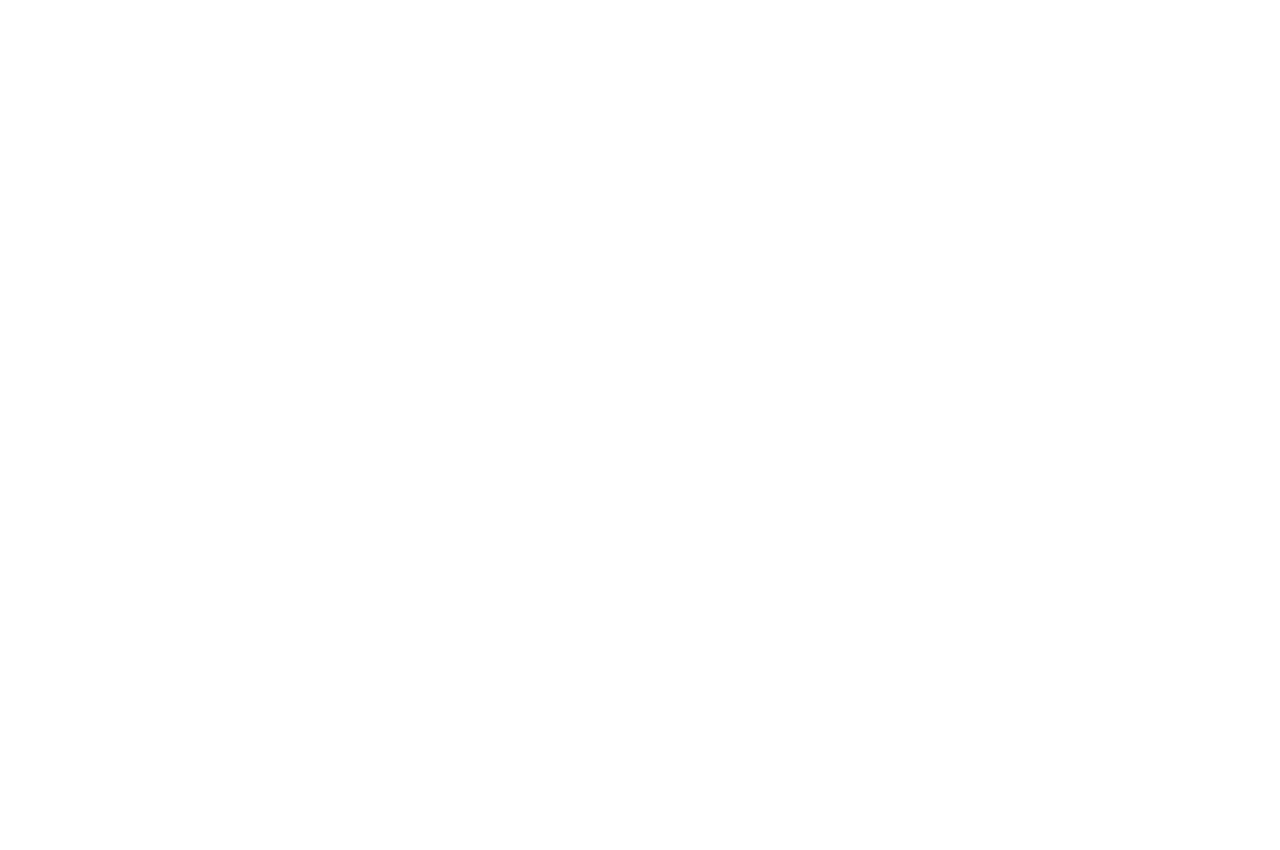
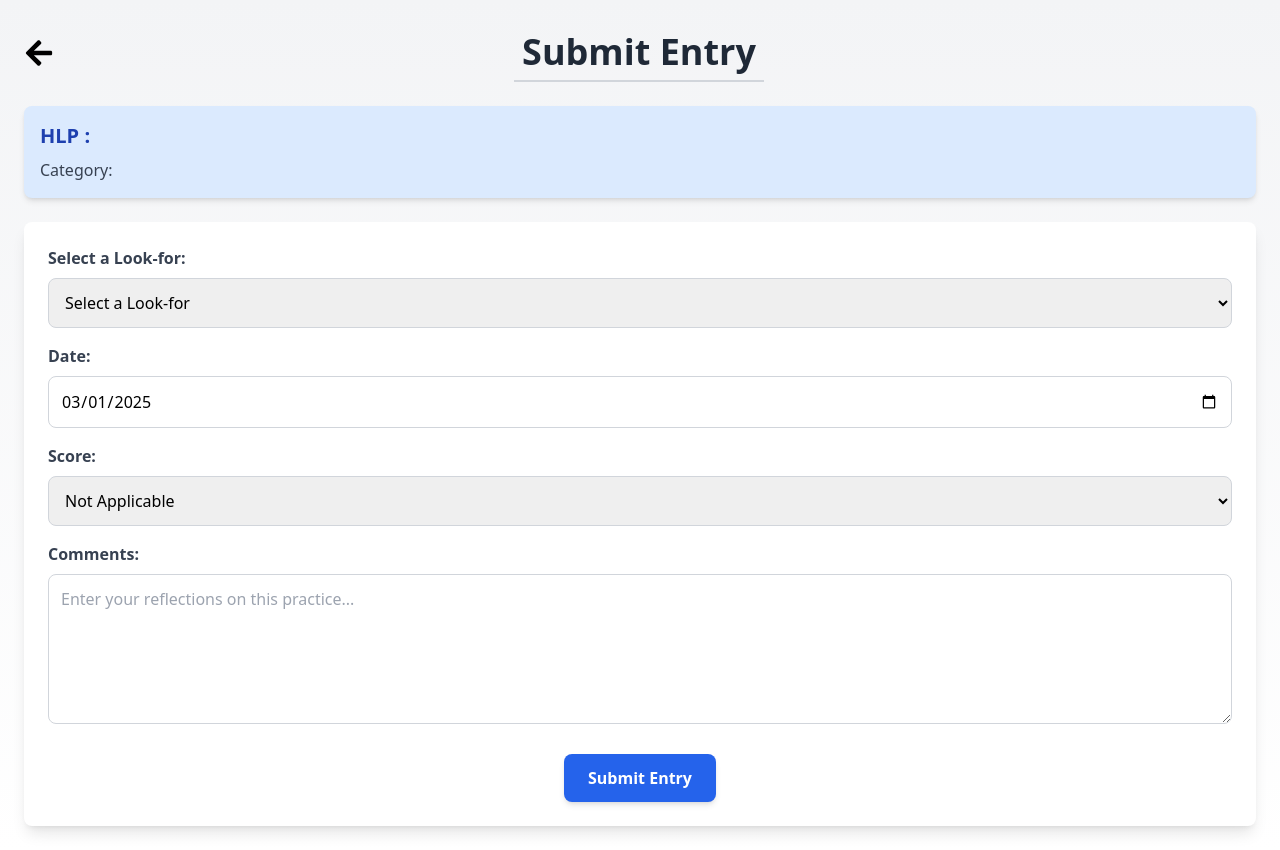
Before and after one commit to MNSU-HLP-Project/MNSU-HLP-Spr25, a React (Vite) app in the folder frontend/: page /entryform in a window 1280 px wide. Before the commit this address had no page. Before the commit the page ends 800 px from the top, so only its background shows below. Built offline with nearby package versions, Linux system fonts and the light colour scheme.

Commit message:
Connect HLP Selection to Entry Form and enhance form UI

```diff
--- a/frontend/src/App.jsx
+++ b/frontend/src/App.jsx
@@ -6,6 +6,7 @@ import MainMenu from "./Components/MainMenu";
 import HLPCategories from "./Components/HLPCategories";
 import StudentRegister from "./Components/StudentReg";
 import AdminPage from "./dashboard/adminpanel";
+import EntryForm from "./EntryForm";
 
 // import InviteLink from "./Components/InviteLink";
 import HLPSelection from "./Components/HLPSelection";
@@ -20,6 +21,7 @@ function App() {
       <Route path='/dashboard/' element = {<AdminPage/>}/>
       {/* <Route path='/link/' element={<InviteLink />} /> */}
       <Route path='/hlpselection/' element={<HLPSelection />} />
+      <Route path='/entryform/' element={<EntryForm />} />
     </Routes>
   );
 }
--- a/frontend/src/Components/HLPSelection.jsx
+++ b/frontend/src/Components/HLPSelection.jsx
@@ -37,8 +37,20 @@ const HLPSelection = () => {
     }
   }, [groupTitle]);
 
-  const handleClick = (hlp) => {
-    alert(`Clicked on ${hlp}`);
+  // Navigate to entry form with selected HLP data
+  const handleClick = (hlpId) => {
+    // Get the HLP data from the lookfors
+    const hlpData = HLP_LookFors[hlpId];
+
+    // Navigate to entry form with HLP data and group information
+    navigate("/entryform", {
+      state: {
+        hlpId: hlpId,
+        hlpTitle: hlpData.title,
+        hlpGroup: groupTitle,
+        lookFors: hlpData.lookFors
+      }
+    });
   };
 
   return (
@@ -68,7 +80,7 @@ const HLPSelection = () => {
           <div
             key={pillarId}
             className={`text-white ${color} p-6 w-full md:w-40 text-center rounded-lg shadow-lg cursor-pointer hover:${getDarkerShade(color)} transition`}
-            onClick={() => handleClick(`HLP ${pillarId}`)}
+            onClick={() => handleClick(pillarId)}
           >
             <strong className="text-xl">HLP {pillarId}</strong>
             <p>{HLP_LookFors[pillarId].title}</p>
@@ -83,7 +95,7 @@ const HLPSelection = () => {
           <div
             key={embeddedId}
             className={`${color} text-white p-4 w-full md:w-48 text-center rounded-lg shadow-lg cursor-pointer hover:${getDarkerShade(color)} transition`}
-            onClick={() => handleClick(`HLP ${embeddedId}`)}
+            onClick={() => handleClick(embeddedId)}
           >
             <strong className="text-xl">HLP {embeddedId}</strong>
             <p>{HLP_LookFors[embeddedId]?.title}</p>
--- a/frontend/src/EntryForm.jsx
+++ b/frontend/src/EntryForm.jsx
@@ -1,52 +1,165 @@
 import { useState } from "react";
 import axios from "axios";
+import { useLocation, useNavigate } from "react-router-dom";
+import { FaArrowLeft } from "react-icons/fa";
 
 const EntryForm = () => {
+  const location = useLocation();
+  const navigate = useNavigate();
+  const token = localStorage.getItem("jwtToken");
+
+  // Get HLP data from location state
+  const { hlpId, hlpTitle, hlpGroup, lookFors } = location.state || {};
+
+  // Initialize form data with HLP information
   const [formData, setFormData] = useState({
-    hlp_number: "",
-    date: "",
-    score: "",
+    hlp: hlpId || "",
+    lookfor_number: "",
+    date: new Date().toISOString().split('T')[0], // Set default date to today
+    score: "NA", // Default score
     comments: "",
   });
 
+  // State for selected lookFor
+  const [selectedLookFor, setSelectedLookFor] = useState("");
+
+  // Handle form field changes
   const handleChange = (e) => {
     setFormData({ ...formData, [e.target.name]: e.target.value });
   };
 
+  // Handle lookFor selection
+  const handleLookForChange = (e) => {
+    const lookForId = e.target.value;
+    setSelectedLookFor(lookForId);
+    setFormData({ ...formData, lookfor_number: lookForId });
+  };
+
+  // Handle form submission
   const handleSubmit = async (e) => {
     e.preventDefault();
+
+    // Prepare data for submission
+    const submissionData = {
+      ...formData,
+      // Add token for authentication if needed
+      token: token
+    };
+
     try {
-      const response = await axios.post("http://127.0.0.1:8000/api/create-entry/", formData);
+      const response = await axios.post("http://127.0.0.1:8000/api/create-entry/", submissionData);
       console.log("Entry created:", response.data);
       alert("Entry submitted successfully!");
-      setFormData({ hlp_number: "", date: "", score: "", comments: "" });
+
+      // Reset form or navigate back
+      navigate("/hlpcategories/");
     } catch (error) {
       console.error("Error submitting entry:", error);
       alert("Failed to submit entry.");
     }
   };
 
+  // Navigate back to HLP selection
+  const handleBackClick = () => navigate("/hlpselection/", { state: { name: hlpGroup } });
+
   return (
-    <div>
-      <h2>Submit an Entry</h2>
-      <form onSubmit={handleSubmit}>
-        <div>
-          <label>HLP Number:</label>
-          <input type="text" name="hlp_number" value={formData.hlp_number} onChange={handleChange} required />
+    <div className="min-h-screen bg-gradient-to-b from-gray-100 to-white p-6 flex flex-col">
+      {/* Header */}
+      <div className="flex justify-between items-center mb-6">
+        <FaArrowLeft
+          className="text-2xl md:text-3xl cursor-pointer hover:scale-110 transition-transform"
+          onClick={handleBackClick}
+        />
+        <h1 className="text-3xl md:text-4xl text-center font-bold text-gray-800 border-b-2 border-gray-300 p-2">
+          Submit Entry
+        </h1>
+        <div className="w-8"></div> {/* Empty div for spacing */}
+      </div>
+
+      {/* HLP Information */}
+      <div className="bg-blue-100 p-4 rounded-lg mb-6 shadow-md">
+        <h2 className="text-xl font-semibold text-blue-800 mb-2">HLP {hlpId}: {hlpTitle}</h2>
+        <p className="text-gray-700">Category: {hlpGroup}</p>
+      </div>
+
+      {/* Entry Form */}
+      <form onSubmit={handleSubmit} className="bg-white p-6 rounded-lg shadow-lg">
+        {/* Look-for Selection */}
+        <div className="mb-4">
+          <label className="block text-gray-700 font-semibold mb-2">Select a Look-for:</label>
+          <select
+            className="w-full p-3 border border-gray-300 rounded-lg focus:ring-2 focus:ring-blue-500"
+            onChange={handleLookForChange}
+            value={selectedLookFor}
+            required
+          >
+            <option value="">Select a Look-for</option>
+            {lookFors && Object.entries(lookFors).map(([id, text]) => (
+              <option key={id} value={id}>
+                {id}: {text}
+              </option>
+            ))}
+          </select>
         </div>
-        <div>
-          <label>Date:</label>
-          <input type="date" name="date" value={formData.date} onChange={handleChange} required />
+
+        {/* Selected Look-for Display */}
+        {selectedLookFor && (
+          <div className="mb-4 p-3 bg-gray-100 rounded-lg">
+            <p className="text-gray-800">{lookFors[selectedLookFor]}</p>
+          </div>
+        )}
+
+        {/* Date Selection */}
+        <div className="mb-4">
+          <label className="block text-gray-700 font-semibold mb-2">Date:</label>
+          <input
+            type="date"
+            name="date"
+            value={formData.date}
+            onChange={handleChange}
+            className="w-full p-3 border border-gray-300 rounded-lg focus:ring-2 focus:ring-blue-500"
+            required
+          />
         </div>
-        <div>
-          <label>Score:</label>
-          <input type="number" name="score" value={formData.score} onChange={handleChange} required />
+
+        {/* Score Selection */}
+        <div className="mb-4">
+          <label className="block text-gray-700 font-semibold mb-2">Score:</label>
+          <select
+            name="score"
+            value={formData.score}
+            onChange={handleChange}
+            className="w-full p-3 border border-gray-300 rounded-lg focus:ring-2 focus:ring-blue-500"
+            required
+          >
+            <option value="NA">Not Applicable</option>
+            <option value="1">1 - Developing</option>
+            <option value="2">2 - Proficient</option>
+          </select>
         </div>
-        <div>
-          <label>Comments:</label>
-          <textarea name="comments" value={formData.comments} onChange={handleChange} required />
+
+        {/* Comments */}
+        <div className="mb-6">
+          <label className="block text-gray-700 font-semibold mb-2">Comments:</label>
+          <textarea
+            name="comments"
+            value={formData.comments}
+            onChange={handleChange}
+            className="w-full p-3 border border-gray-300 rounded-lg focus:ring-2 focus:ring-blue-500 min-h-[150px]"
+            placeholder="Enter your reflections on this practice..."
+            required
+          />
         </div>
-        <button type="submit">Submit</button>
+
+        {/* Submit Button */}
+        <div className="flex justify-center">
+          <button
+            type="submit"
+            className="px-6 py-3 bg-blue-600 text-white font-semibold rounded-lg shadow-md hover:bg-blue-700 transition duration-300 transform hover:scale-105"
+          >
+            Submit Entry
+          </button>
+        </div>
       </form>
     </div>
   );
```
Also changed, not shown: 1 other file (tests, documents, lock files or other folders).
